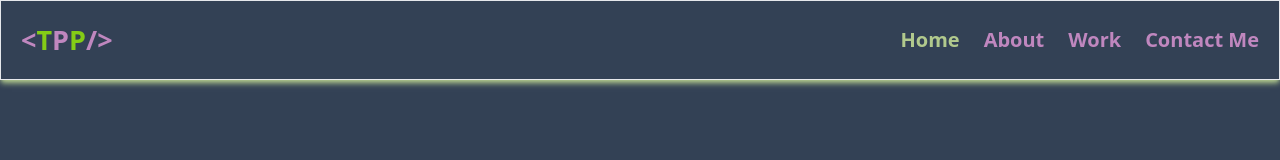
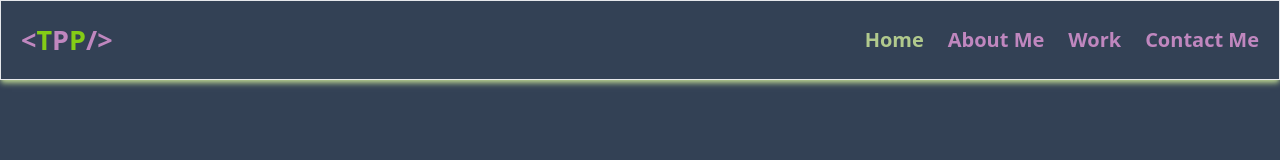
Before and after one commit to Thandekaportiap/Portfolio, a React (Vite) app: page / in a window 1280 px wide. Shown: the top 160 px of the page. Built offline with nearby package versions, Linux system fonts and the light colour scheme.

Commit message:
fix : navbar responsive issues

```diff
--- a/src/components/NavBar.jsx
+++ b/src/components/NavBar.jsx
@@ -1,105 +1,89 @@
 import React, { useState } from 'react';
 import { AiOutlineMenu, AiOutlineClose } from "react-icons/ai";
-import { Link, NavLink } from 'react-router-dom';
-
+import { NavLink } from 'react-router-dom';
 
 const Navbar = () => {
-    const [openNav, setOpenNav] = useState(true);
+    const [openNav, setOpenNav] = useState(false);
 
-    const ToggleNavBar = () => {
-        setOpenNav(!openNav);
-    };
+    const ToggleNavBar = () => setOpenNav(!openNav);
+
+    const navLinks = [
+        { to: "/", label: "Home" },
+        { to: "/about", label: "About Me" },
+        { to: "/work", label: "Work" },
+        { to: "/contact", label: "Contact Me" },
+    ];
+
+    const activeClass = 'text-[#B1C98D]';
+    const inactiveClass = 'hover:text-[#B1C98D] transition-colors duration-200';
 
     return (
         <>
             {/* Main Navigation Bar */}
-            <nav className='border shadow-[#B1C98D] z-50 shadow-md flex justify-between items-center h-20 mx-auto px-5 text-[#C087BF]'>
+            <nav className='border shadow-[#B1C98D] shadow-md z-50 flex justify-between items-center h-20 mx-auto px-5 text-[#C087BF]'>
+
+                {/* Logo */}
                 <h1 className="text-[27px] font-bold">
-  &lt;<span className="text-lime-500">T</span><span className="text-[#C087BF">P</span><span className="text-lime-500">P</span>/&gt;
+                    &lt;<span className="text-lime-500">T</span>
+                    <span className="text-[#C087BF]">P</span>
+                    <span className="text-lime-500">P</span>/&gt;
                 </h1>
 
                 {/* Desktop Navigation Links */}
                 <ul className='hidden md:flex space-x-6 text-xl font-semibold'>
-                    <li>
-                        <NavLink to="/"
-                            className={({ isActive }) => (isActive ? 'text-[#B1C98D] active:bg-teal-700' : 'hover:text-[#B1C98D]')}
+                    {navLinks.map(({ to, label }) => (
+                        <li key={to}>
+                            <NavLink
+                                to={to}
+                                className={({ isActive }) => isActive ? activeClass : inactiveClass}
                             >
-                            Home
+                                {label}
                             </NavLink>
                         </li>
-                    <li>
-                        <NavLink to="/about"
-                            className={({ isActive }) => (isActive ? 'text-[#B1C98D] active:bg-teal-700' : 'hover:text-[#B1C98D]')}
-                        >
-                            About
-                        </NavLink>
-                    </li>
-                    <li>
-                        <NavLink to="/work"
-                            className={({ isActive }) => (isActive ? 'text-[#B1C98D] active:bg-teal-700' : 'hover:text-[#B1C98D]')}
-                        >
-                            Work
-                        </NavLink>
-                    </li>
-                    <li>
-                        <NavLink to="/contact"
-                            className={({ isActive }) => (isActive ? 'text-[#B1C98D] active:bg-teal-700' : 'hover:text-[#B1C98D]')}
-                        >
-                            Contact Me
-                        </NavLink>
-                    </li>
+                    ))}
                 </ul>
 
+                {/* Hamburger Icon */}
+                <div className='md:hidden cursor-pointer' onClick={ToggleNavBar}>
+                    {openNav ? <AiOutlineClose size={20} /> : <AiOutlineMenu size={20} />}
+                </div>
+            </nav>
 
+            {/* Backdrop Overlay */}
+            {openNav && (
+                <div
+                    className="fixed inset-0 bg-black/50 z-40 md:hidden"
+                    onClick={ToggleNavBar}
+                />
+            )}
 
-                {/* Hamburger Menu Icon for Mobile */}
-                <div className='fixed md:hidden right-6' onClick={ToggleNavBar}>
-                    {/* Toggle between open and close icons based on openNav state */}
-                    {!openNav ? <AiOutlineClose size={20} /> : <AiOutlineMenu size={20} />}
-                </div>
-
-                {/* Mobile Navigation Menu */}
-                <div className={!openNav ? 'left-[0%] z-50 fixed top-0 w-[60%] bg-[black] h-full block pl-4 pt-4 ease-in-out duration-500 md:hidden' : "fixed left-[100%] ease-in-out duration-500"}>
-                    {/* Logo in Mobile Menu */}
-                    <h1 className="text-[27px] font-bold">
-  &lt;<span className="text-lime-500">T</span>P<span className='text-lime-500'>P</span> /&gt; {/* Example styling for 'T' */}
+            {/* Mobile Drawer */}
+            <div className={`fixed top-0 left-0 h-full w-[65%] max-w-xs bg-black z-50 pl-6 pt-6
+                transition-transform duration-500 ease-in-out md:hidden
+                ${openNav ? 'translate-x-0' : '-translate-x-full'}`}
+            >
+                {/* Logo in Drawer */}
+                <h1 className="text-[27px] font-bold text-[#C087BF]">
+                    &lt;<span className="text-lime-500">T</span>
+                    <span className="text-[#C087BF]">P</span>
+                    <span className="text-lime-500">P</span>/&gt;
                 </h1>
 
                 {/* Mobile Navigation Links */}
                 <ul className='block pt-8 space-y-4'>
-                        <li className='border-b border-[#B1C98D]'>
-                            <NavLink to="/"
-                                className={({ isActive }) => (isActive ? 'text-[#B1C98D]' : '')}
+                    {navLinks.map(({ to, label }) => (
+                        <li key={to} className='border-b border-[#B1C98D] pb-2'>
+                            <NavLink
+                                to={to}
+                                onClick={ToggleNavBar}
+                                className={({ isActive }) => isActive ? activeClass : inactiveClass}
                             >
-                                Home
+                                {label}
                             </NavLink>
                         </li>
-                        <li className='border-b border-[#d9dbd7]'>
-                            <NavLink to="/about"
-                                className={({ isActive }) => (isActive ? 'text-[#B1C98D]' : '')}
-                            >
-                                About Me
-                            </NavLink>
-                        </li>
-                        <li className='border-b border-[#B1C98D]'>
-                            <NavLink to="/work"
-                                className={({ isActive }) => (isActive ? 'text-[#B1C98D]' : '')}
-                            >
-                                Work
-                            </NavLink>
-                        </li>
-                        <li className='border-b border-[#B1C98D]'>
-                            <NavLink to="/contact"
-                                className={({ isActive }) => (isActive ? 'text-[#B1C98D]' : '')}
-                            >
-                                Contact Me
-                            </NavLink>
-                        </li>
+                    ))}
                 </ul>
-
-
             </div>
-            </nav>
         </>
     );
 };
```
Lines whose indentation alone changed are shown as unchanged.
